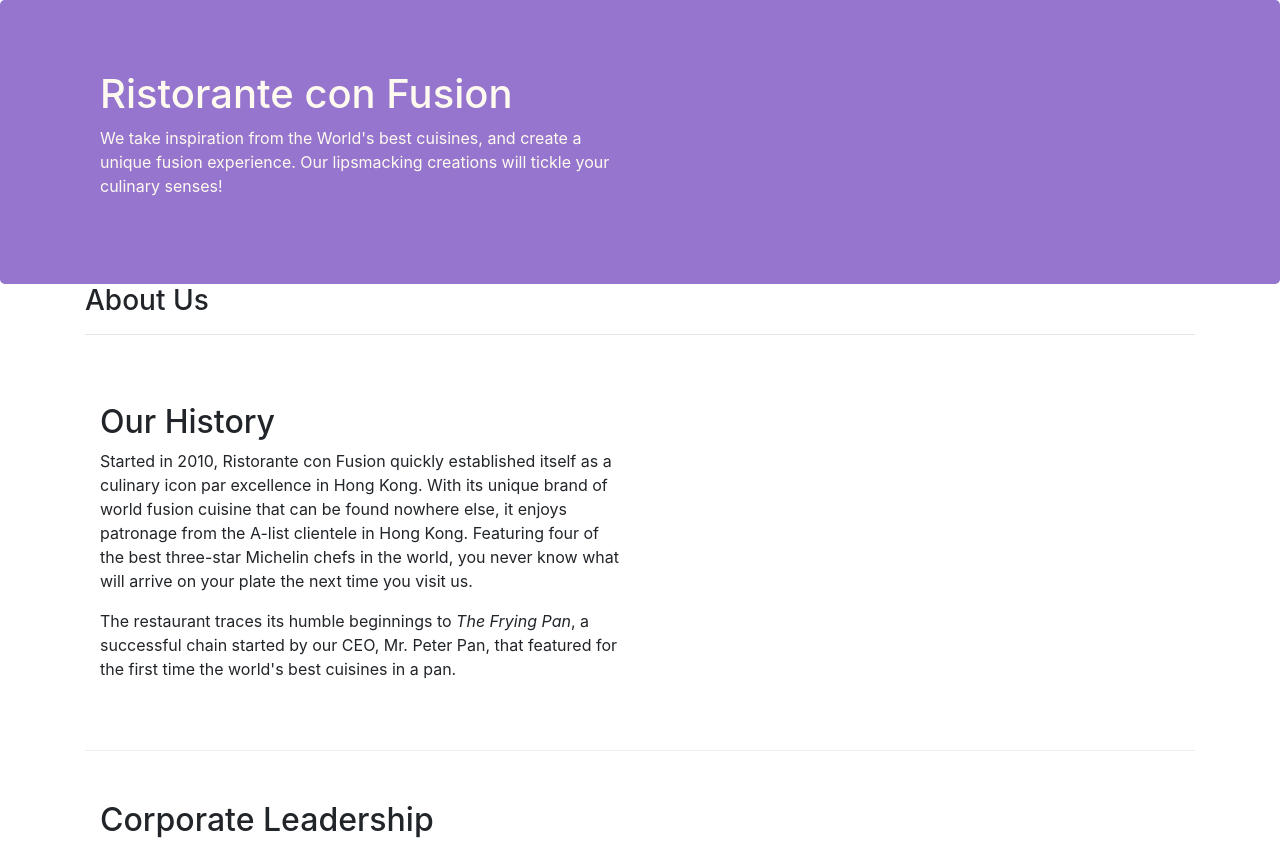
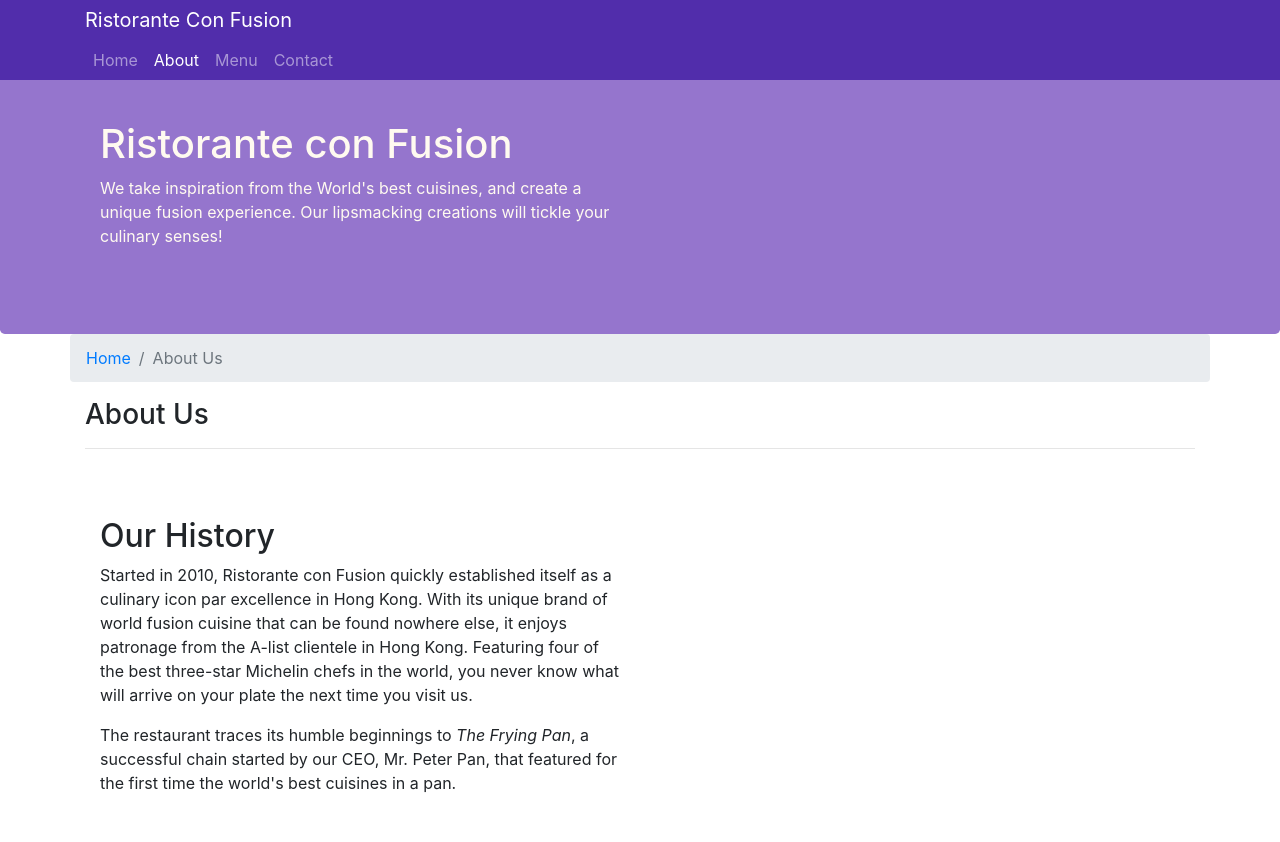
Before and after one commit to Tadele01/Bootstrap4, a website: page aboutus.html in a window 1280 px wide. Shown: the top 842 px of the page. Drawn offline with nearby package versions, Linux system fonts and the light colour scheme.

Commit message:
navbar and breadcrumb

```diff
--- a/aboutus.html
+++ b/aboutus.html
@@ -13,6 +13,24 @@
 </head>
 
 <body>
+        <nav class="nav navbar-dark navbar-expand-sm  fixed-top">
+                <div class="container">
+                    <button class="navbar-toggler " type = button data-toggle = "collapse" data-target="#Navbar">
+                        <span class="navbar-toggler-icon"></span>
+                    </button>
+                    <a class="navbar-brand mr-auto" href="index.html">Ristorante Con Fusion</a>
+                    <div class="collapse navbar-collapse " id = "Navbar">
+                            <ul class="navbar-nav mr-auto">
+                                <li class="nav-item "> <a class = "nav-link" href="index.html">Home</a></li>
+                                <li class="nav-item active" > <a class = "nav-link" href="#">About</a></li>
+                                <li class="nav-item"> <a class = "nav-link" href="#">Menu</a></li>
+                                <li class="nav-item"> <a class = "nav-link" href="#">Contact</a></li>
+
+                            </ul>
+                    </div>
+
+                </div>
+            </nav>
 
     <header class="jumbotron">
         <div class="container">
@@ -29,6 +47,10 @@
 
     <div class="container">
         <div class="row align-items-center">
+            <ol class="col-12 breadcrumb">
+                <li class="breadcrumb-item"><a href="index.html">Home</a></li>
+                <li class="breadcrumb-item active">About Us</li>
+            </ol>
             <div class="col-12 col-sm-12">
                <h3>About Us</h3>
                <hr>
@@ -68,7 +90,7 @@
                 <div class="col-4 offset-1 col-sm-2">
                     <h5>Links</h5>
                     <ul class="list-unstyled">
-                        <li><a href="#">Home</a></li>
+                        <li><a href="index.html">Home</a></li>
                         <li><a href="#">About</a></li>
                         <li><a href="#">Menu</a></li>
                         <li><a href="#">Contact</a></li>
--- a/css/styles.css
+++ b/css/styles.css
@@ -27,3 +27,11 @@
     margin: 0px ;
     color: #0f0f0f;
 }
+
+body{
+    padding: 50px 0px 0px 0px;
+    z-index: 0;
+}
+.navbar-dark{
+    background: #512DAB;
+}
```
Also changed, not shown: index.html (+17 -0 lines).
